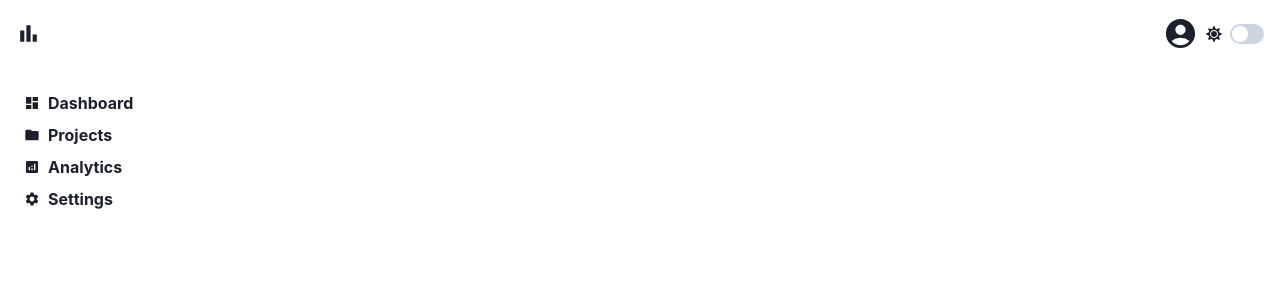
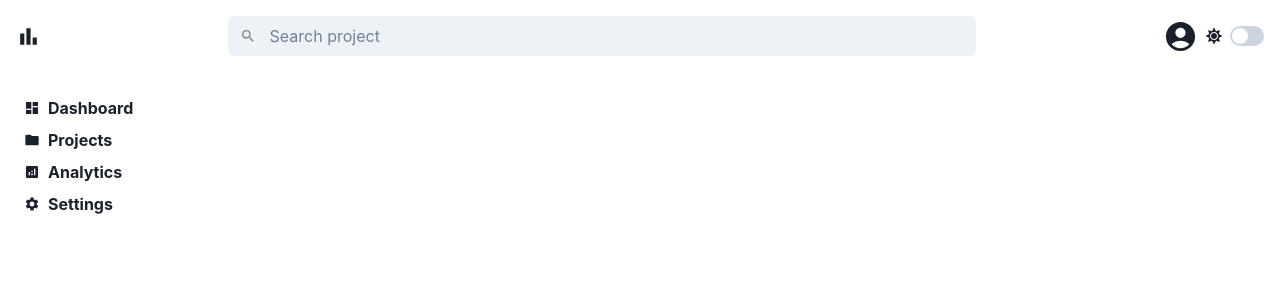
Before and after one commit to mahmud-ops/DevPulse, a React (Vite) app: page / in a window 1280 px wide. Shown: the top 300 px of the page. Built offline with nearby package versions, Linux system fonts and the light colour scheme.

Commit message:
Build search bar.. no logic yet , just ui

```diff
--- /dev/null
+++ b/src/components/SearchInput.tsx
@@ -0,0 +1,33 @@
+import { HStack, Input, InputGroup, InputLeftElement } from "@chakra-ui/react";
+import { MdSearch } from "react-icons/md";
+
+const SearchInput = () => {
+  return (
+    <HStack
+      w={{
+        base: "90%",
+        md: "60%",
+      }}
+    >
+      <InputGroup>
+        <InputLeftElement pointerEvents="none">
+          <MdSearch color="gray" />
+        </InputLeftElement>
+
+        <Input
+          onKeyDown={(e) => {
+            if (e.key === "Enter") {
+              console.log(e.currentTarget.value);
+            }
+          }}
+
+          type="text"
+          placeholder="Search project"
+          variant="filled"
+        />
+      </InputGroup>
+    </HStack>
+  );
+};
+
+export default SearchInput;
--- a/src/components/TopBar.tsx
+++ b/src/components/TopBar.tsx
@@ -1,6 +1,7 @@
 import { Box, HStack } from "@chakra-ui/react";
 import { MdAccountCircle, MdBarChart } from "react-icons/md";
 import ThemeSwitch from "./ThemeSwitch";
+import SearchInput from "./SearchInput";
 
 const TopBar = () => {
   return (
@@ -8,6 +9,7 @@ const TopBar = () => {
       <Box>
         <MdBarChart size={"25px"} />
       </Box>
+      <SearchInput />
       <HStack>
         <MdAccountCircle size={35} />
         <ThemeSwitch />
```
